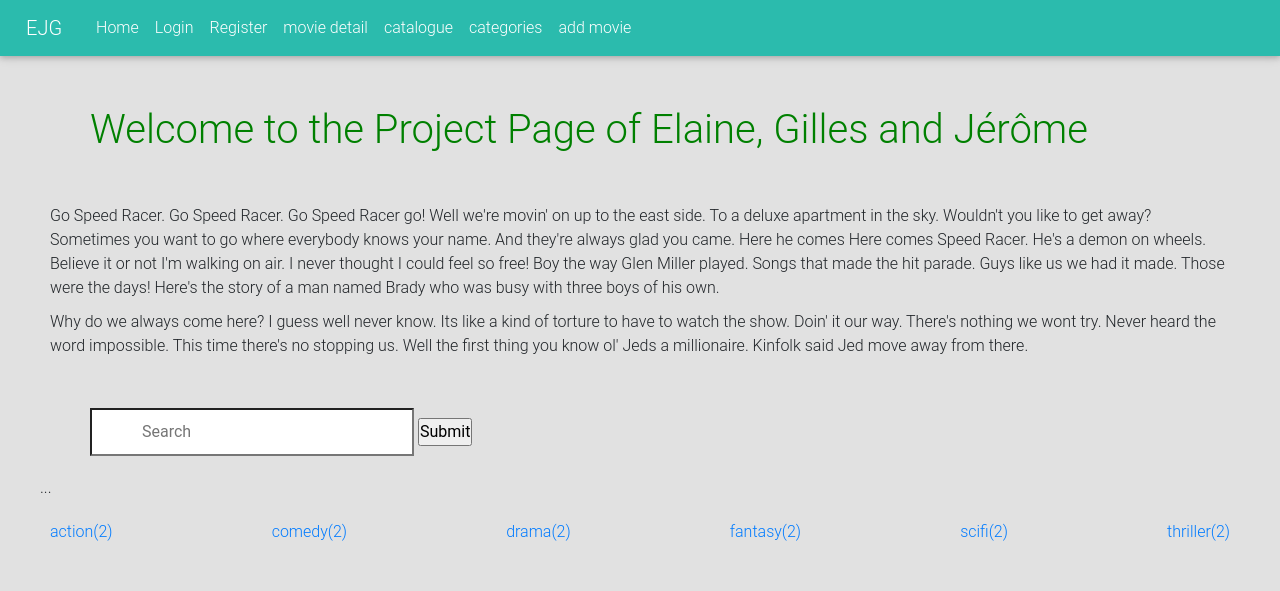
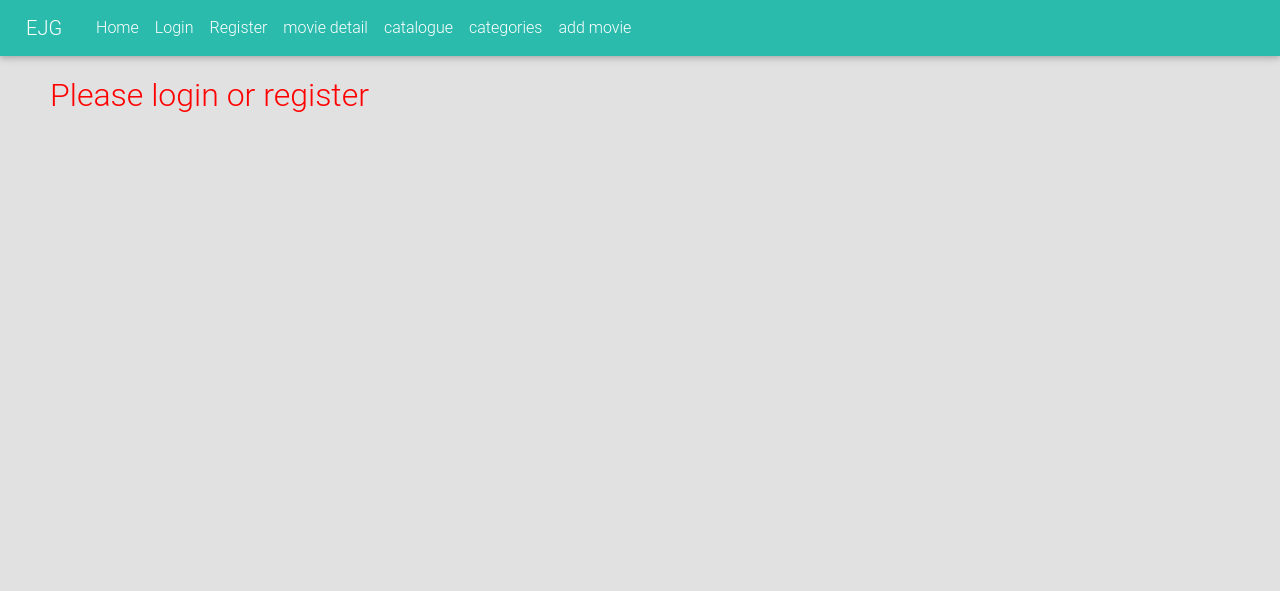
Before and after one commit to samothrace29/projectJerGilEla, a PHP site: page / in a window 1280 px wide. Shown: the top 591 px of the page. After the commit the page ends 112 px from the top, so only its background shows below. Run offline with PHP 8.4, Linux system fonts and the light colour scheme; data comes from the database, SQL or seed files in the repository; style sheets or scripts are compiled from the project's sources; some libraries are stand-ins or nearby versions.

Commit message:
index.html visible or not

```diff
--- a/index.php
+++ b/index.php
@@ -1,4 +1,5 @@
-<?php session_start(); ?>
+<?php session_start();?>
+
 <!DOCTYPE html>
 <html lang="en">
 <head>
@@ -13,12 +14,20 @@
 <link href="https://cdnjs.cloudflare.com/ajax/libs/mdbootstrap/4.8.9/css/mdb.min.css" rel="stylesheet">
 <link rel="stylesheet" href="style/loginregister.css">
 <link rel="stylesheet" href="style/index.css">
-<title>Document</title>
+<title>Home</title>
 </head>
 <body>
     <?php include_once "menu.php"; ?>
     <?php include_once "formLogReg.html"; ?>
-<main>
+<?php if (!isset($_SESSION['email'])){
+    echo "<h2> Please login or register</h2>";
+    $hide="noshow";
+}else{
+    $hide="show";
+}
+ ?>
+
+    <main class="<?php echo $hide?>">
 <h1> Welcome to the Project Page of Elaine, Gilles and Jérôme</h1>
 
 <p>Go Speed Racer. Go Speed Racer. Go Speed Racer go! Well we're movin' on up to the east side. To a deluxe apartment in the sky. Wouldn't you like to get away? Sometimes you want to go where everybody knows your name. And they're always glad you came. Here he comes Here comes Speed Racer. He's a demon on wheels. Believe it or not I'm walking on air. I never thought I could feel so free! Boy the way Glen Miller played. Songs that made the hit parade. Guys like us we had it made. Those were the days! Here's the story of a man named Brady who was busy with three boys of his own.</p>
@@ -37,6 +46,7 @@
 <div id="resultForm">...</div>
 
 <?php
+if (isset($_SESSION['email'])) {
 
 require_once 'connect.php';
 $connect = mysqli_connect(DB_SERVER,DB_USER,DB_PASSWORD);
@@ -85,7 +95,7 @@ if($db_found){
     echo '</section>';
 }
 
-
+}
 
 ?>
 
--- a/style/index.css
+++ b/style/index.css
@@ -67,4 +67,18 @@ a {
 .bottom {
   margin-top: 50px;
 }
+
+#search {
+  background-color: rgba(221, 221, 221, 0.877);
+}
+
+.noshow {
+  display: none;
+}
+
+h2 {
+  color: red;
+  margin-top: 20px;
+  margin-left: 50px;
+}
 /*# sourceMappingURL=index.css.map */
--- a/style/index.scss
+++ b/style/index.scss
@@ -51,3 +51,14 @@ a{
 .bottom{
     margin-top:50px;
 }
+#search{
+    background-color: rgba(221, 221, 221, 0.877);
+}
+.noshow{
+    display:none;
+}
+h2{
+    color:red;
+    margin-top: 20px;
+    margin-left:50px;
+}
```
Also changed, not shown: 1 other file.
